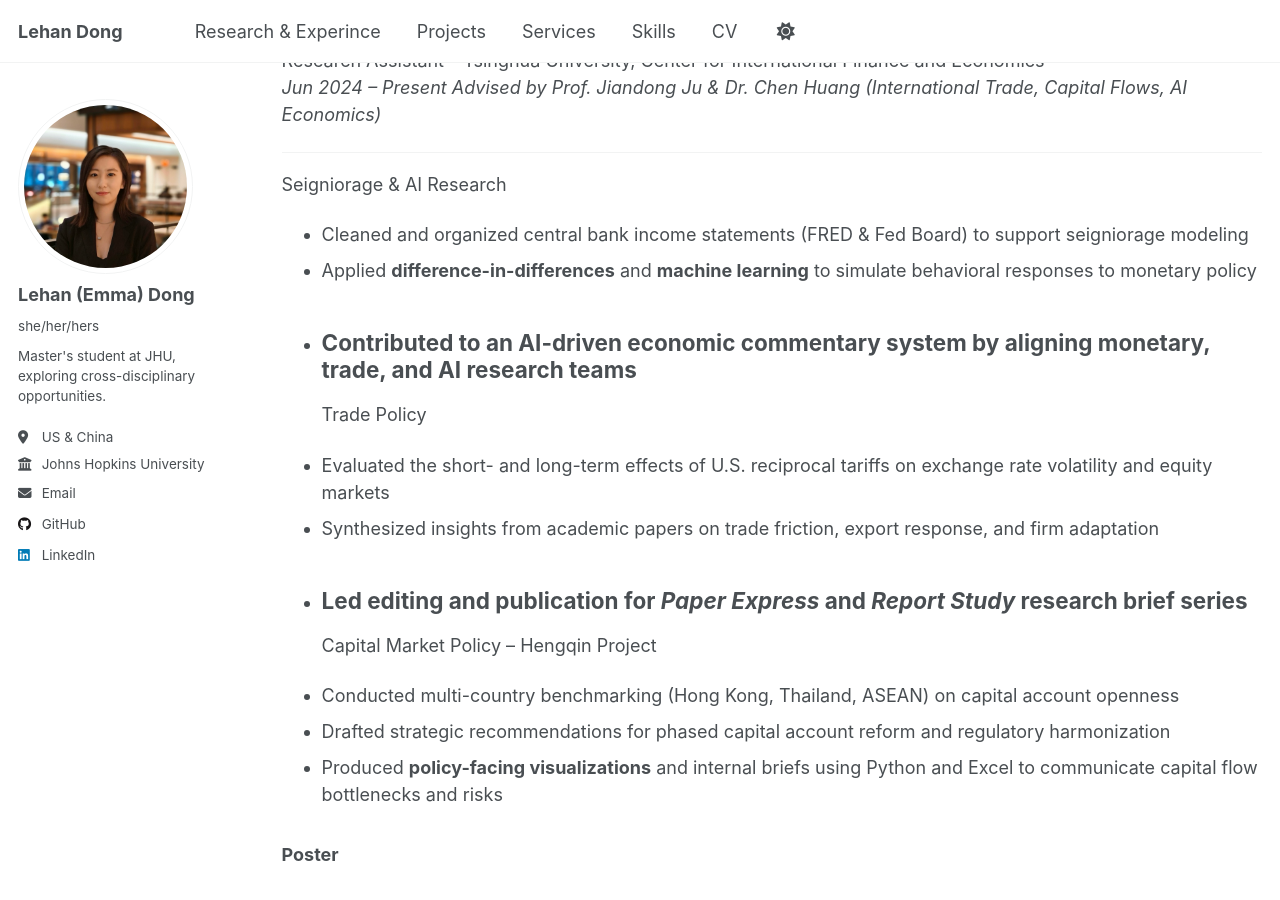
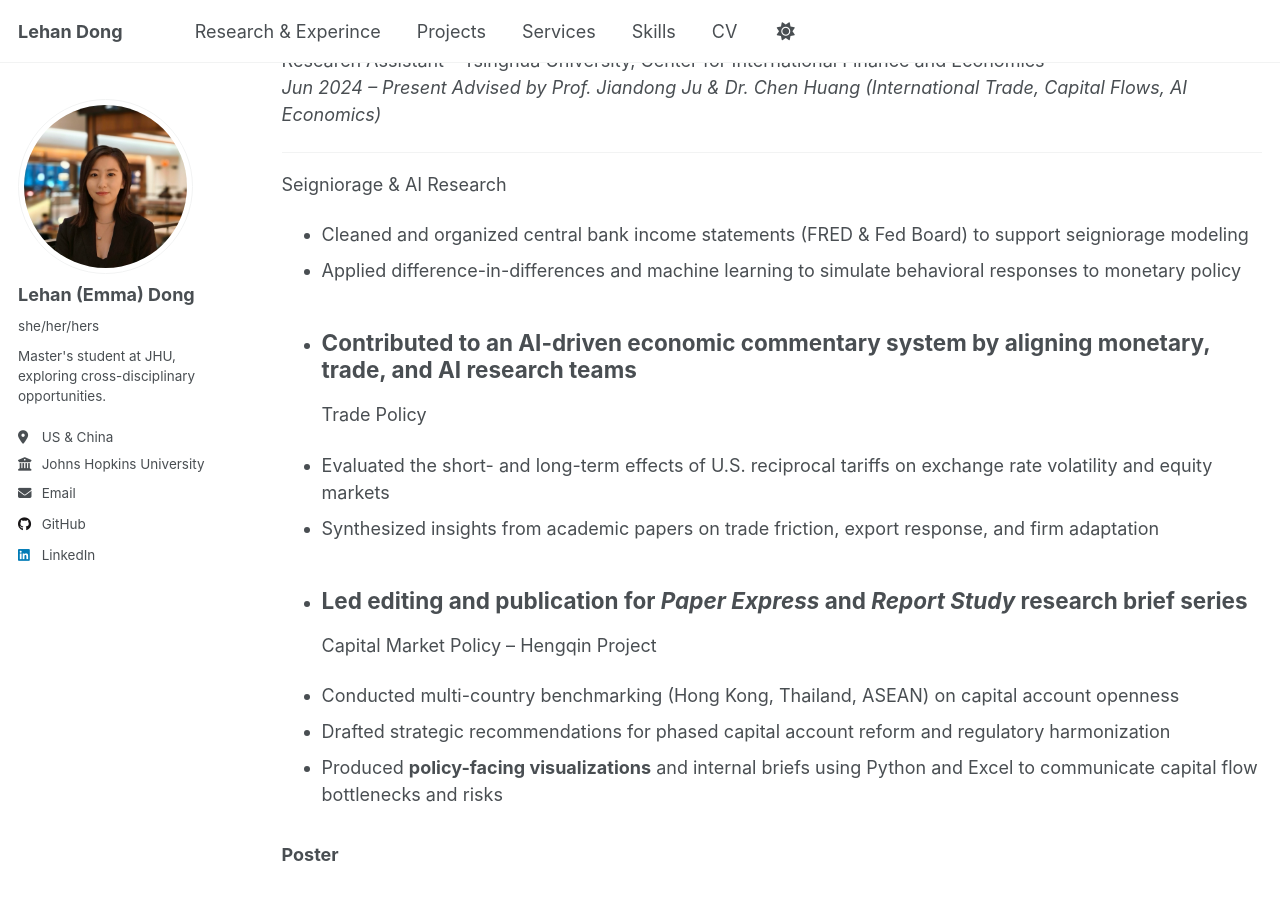
Before and after one commit to LehanDong/lehandongwebsite, a Jekyll site: the page built from _pages/publications.md, in a window 1280 px wide and 900 px high, scrolled down 384 px. Built offline with Jekyll 4.4.1, drawn with Linux system fonts in a browser that asks for light colours.

```diff
--- a/_pages/publications.md
+++ b/_pages/publications.md
@@ -19,7 +19,7 @@ Research Assistant – Tsinghua University, Center for International Finance and
 ---
 Seigniorage & AI Research
 - Cleaned and organized central bank income statements (FRED & Fed Board) to support seigniorage modeling
-- Applied **difference-in-differences** and **machine learning** to simulate behavioral responses to monetary policy
+- Applied difference-in-differences and machine learning to simulate behavioral responses to monetary policy
 - Contributed to an AI-driven economic commentary system by aligning monetary, trade, and AI research teams
 ---
 Trade Policy
```
